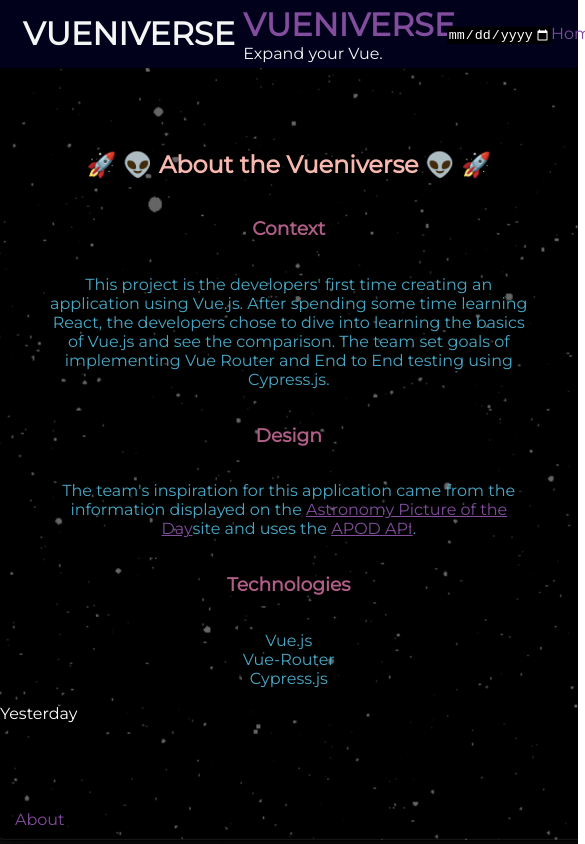
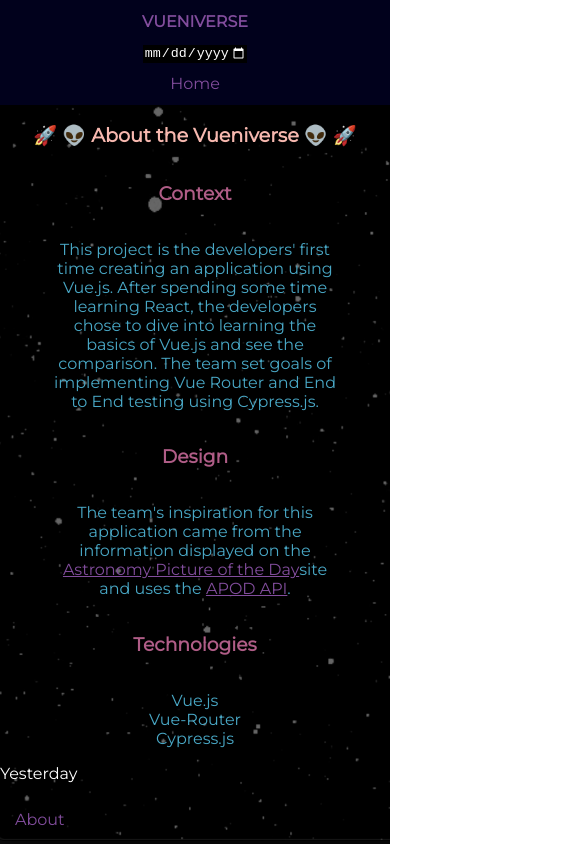
Before and after one commit to richardltyler/vueniverse, a Vue app: page /about in a window 390 px wide. Shown: the whole page, 585 px wide, since content can reach past the window. Built offline with nearby package versions, Linux system fonts and the light colour scheme; no server answers.

Commit message:
Add resonsiveness to potd and about components

```diff
--- a/src/Header.vue
+++ b/src/Header.vue
@@ -1,6 +1,5 @@
 <template>
   <header class='header'>
-    <h1>VUENIVERSE</h1>
     <section class="logo">
      <router-link to='/home'><h1>VUENIVERSE</h1></router-link>
      <p>Expand your Vue.</p>
@@ -89,4 +88,32 @@ export default {
   ::-webkit-calendar-picker-indicator {
     filter: invert(1);
 }
+
+@media screen and (max-width: 550px) {
+  p {
+    display: none;
+  }
+  h1 {
+    font-size: medium;
+  }
+}
+
+@media screen and (max-width: 400px) {
+  .header {
+    flex-direction: column;
+    height: 10%;
+    text-align: center;
+  }
+  section {
+    margin: 3%;
+    width: 100%;
+  }
+  h1 {
+    width: 100%;
+    margin: 0%;
+  }
+  .home-link {
+    margin: 3%;
+  }
+}
 </style>
--- a/src/views/About.vue
+++ b/src/views/About.vue
@@ -53,4 +53,10 @@
     color: #49A8C6;
   }
 
+  @media screen and (max-width: 430px) {
+    h2 {
+      font-size: larger;
+    }
+  }
+
 </style>
--- a/src/views/PicOfTheDay.vue
+++ b/src/views/PicOfTheDay.vue
@@ -65,16 +65,34 @@ export default {
   flex-direction: column;
   justify-content: center;
   text-align: center;
+  margin-right: 3%;
 }
 
 .potd-date,
 .potd-title,
 .potd-copyright {
-  margin: 0;
+  margin: 0.5%;
 }
 
 .potd-explanation {
-  margin-top: 0;
+  margin-top: 0.5%;
   color: #56BBCD;
 }
+
+@media screen and (max-width: 800px) {
+  .potd-component {
+    flex-direction: column;
+  }
+  .photo {
+    max-height: 350px;
+  }
+  .information {
+    margin-top: 5%;
+  }
+  .video {
+    min-width: 480px;
+    height: 255px;
+    max-height: none;
+  }
+}
 </style>
```
